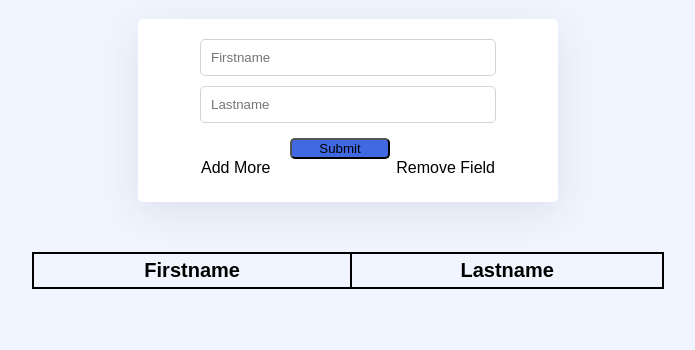
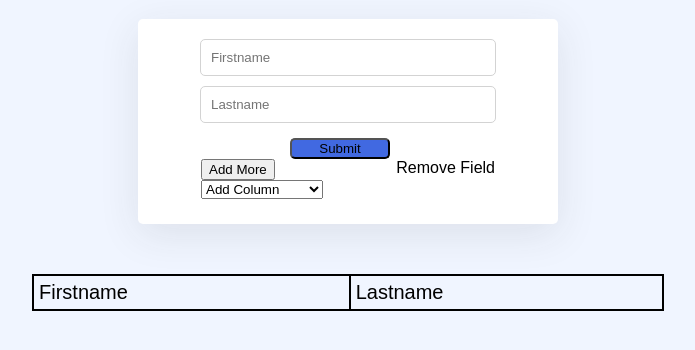
Before and after one commit to DimitrisTsianakas/Test, a plain HTML site: page index.html in a window 1280 px wide. Shown: the part 108-458 px from the top of the page, without its empty margins (292-987 px from the left). Drawn offline with nearby package versions, Linux system fonts and the light colour scheme.

Commit message:
Update index.html

```diff
--- a/index.html
+++ b/index.html
@@ -3,7 +3,9 @@
 <head>
 
   <link rel="stylesheet" type="text/css" href="styles.css">
-
+  <script src=
+"https://code.jquery.com/jquery-1.12.4.min.js">
+        </script>
 </head>
 <body>
 
@@ -16,15 +18,19 @@
     </div>
     <div class="controls">
       <button id="btn" type="submit">Submit</button>
-      <a href="#" id="add_fields">Add More</a>
+        <button onclick="myFunction()" id="add_fields" >Add More</button>
       <a href="#" id="remove_fields">Remove Field</a>
+      <select>
+        <option value="Add Column">Add Column</option>
+        <option value="Remove Column">Remove Column</option>
+      </select>
     </div>
   </div>
 
-    <table id="display">
-        <tr>
-            <th>Firstname</th>
-            <th>Lastname</th>
+    <table id="displays">
+        <tr id="display">
+            <td>Firstname</td>
+            <td>Lastname</td>
 
         </tr>
     </table>
```
